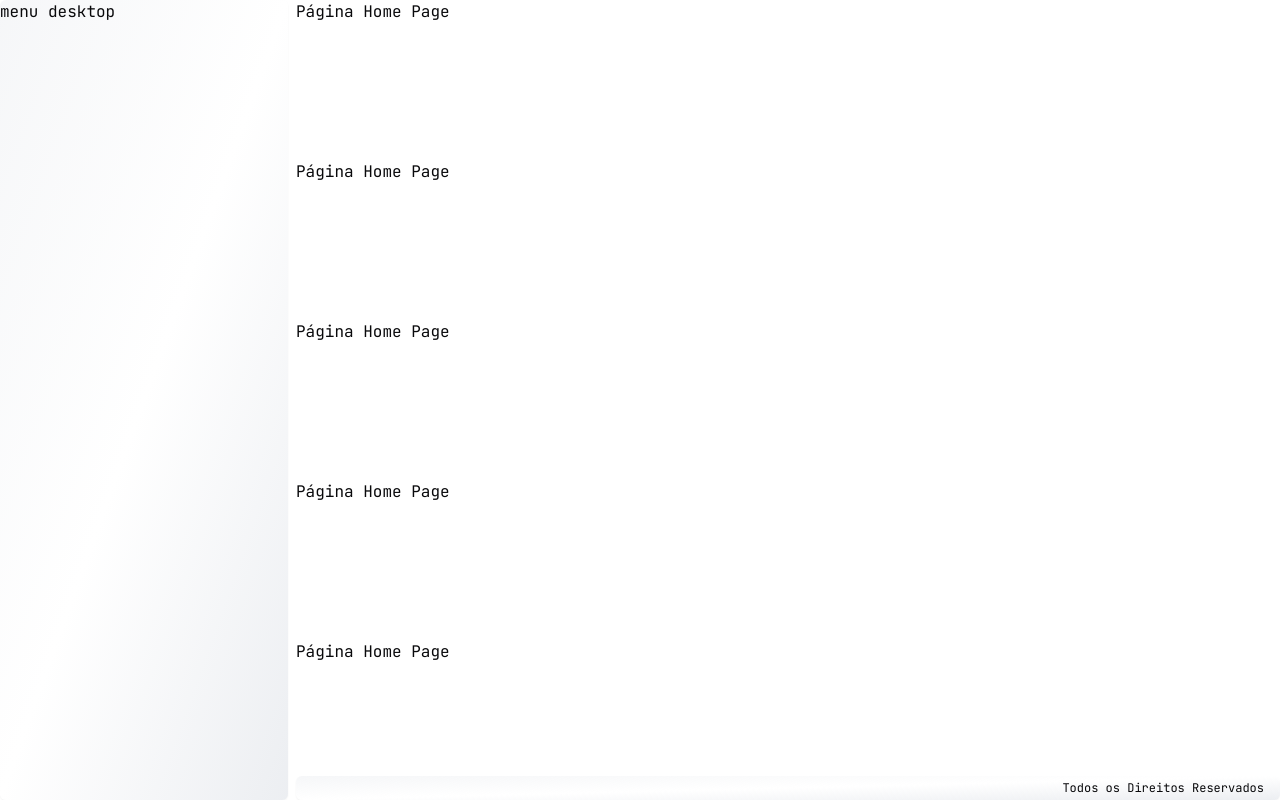
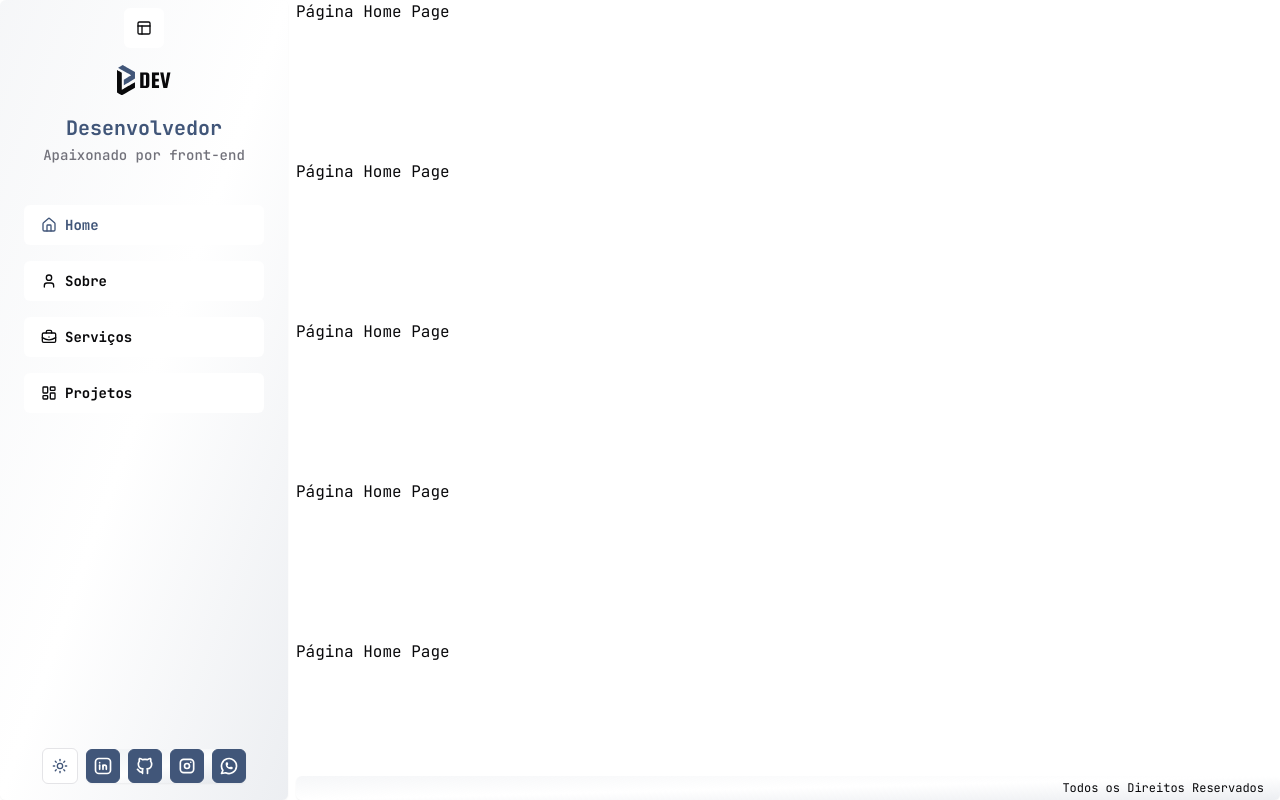
Before and after one commit to patricklimax/portfolio, a Next.js app: page / in a window 1280 px wide. Built offline with nearby package versions, Linux system fonts and the light colour scheme.

Commit message:
feat: created Components Header Desktop, NavBar Desktop and Header General

```diff
--- a/src/components/Header/header-desktop.tsx
+++ b/src/components/Header/header-desktop.tsx
@@ -1,3 +1,54 @@
+'use client';
+import clsx from 'clsx';
+import { PanelsTopLeftIcon } from 'lucide-react';
+import { useState } from 'react';
+import { Logotipo } from '../logotipo';
+import { MediaSocial } from '../media-social';
+import { ToggleTheme } from '../theme-toggle';
+import { Button } from '../ui/button';
+import { NavBarDesktop } from './navbar-desktop';
+import { TitleDev } from './title-dev';
+
 export const HeaderDesktop = () => {
-	return <div>nav desktop</div>;
+	const [sizeHeaderMinus, setSizeHeaderMinus] = useState<boolean>(false);
+
+	const handleDecreaseSizeHeaderButton = () => {
+		setSizeHeaderMinus(!sizeHeaderMinus);
+		console.log('chamou o size');
+	};
+	return (
+		<div
+			className={clsx(
+				'hidden sm:flex flex-col gap-4 items-center w-20 sm:w-72 relative transition-all duration-300 h-full px-6',
+				{
+					'md:w-24': sizeHeaderMinus
+				}
+			)}>
+			<Button
+				variant={'outline'}
+				onClick={handleDecreaseSizeHeaderButton}
+				size='icon'
+				className='border-none absolute top-2 left-1/2 -translate-x-1/2'>
+				<PanelsTopLeftIcon size={20} />
+			</Button>
+
+			<div className='mt-16'>
+				<Logotipo />
+			</div>
+
+			{!sizeHeaderMinus && <TitleDev />}
+
+			<div className='w-full flex-1'>
+				<NavBarDesktop sizeMenuDesktop={!sizeHeaderMinus} />
+			</div>
+
+			<div
+				className={clsx('flex items-center gap-2 py-4', {
+					'flex-col-reverse': sizeHeaderMinus
+				})}>
+				<ToggleTheme />
+				<MediaSocial sizeMenuDesktop={!sizeHeaderMinus} />
+			</div>
+		</div>
+	);
 };
--- a/src/components/Header/index.tsx
+++ b/src/components/Header/index.tsx
@@ -1,4 +1,5 @@
 import { BoxDiv } from '../box-div';
+import { HeaderDesktop } from './header-desktop';
 import { HeaderMobile } from './header-mobile';
 
 export const Header = () => {
@@ -6,7 +7,7 @@ export const Header = () => {
 		<header className='h-20 sm:h-screen'>
 			<BoxDiv className='h-full'>
 				<HeaderMobile />
-				<div className='hidden sm:flex md:w-72 sm:w-20'>menu desktop</div>
+				<HeaderDesktop />
 			</BoxDiv>
 		</header>
 	);
--- /dev/null
+++ b/src/components/Header/navbar-desktop.tsx
@@ -0,0 +1,47 @@
+'use client';
+import { linksMenuNavBar } from '@/data/menu-navbar';
+import clsx from 'clsx';
+import Link from 'next/link';
+import { usePathname } from 'next/navigation';
+import { Button } from '../ui/button';
+
+type NavBarDesktopProps = {
+	sizeMenuDesktop: boolean;
+};
+
+export const NavBarDesktop = ({ sizeMenuDesktop }: NavBarDesktopProps) => {
+	const pathname = usePathname();
+	return (
+		<nav className={clsx('flex flex-col items-center gap-4 w-full my-6')}>
+			{linksMenuNavBar.map(link => {
+				const LinkIcon = link.icon;
+				return (
+					<Link
+						className={clsx(
+							'w-full flex items-center justify-center border-none'
+						)}
+						key={link.name}
+						href={link.href}>
+						<Button
+							variant='outline'
+							className={clsx(
+								'flex items-center border-transparent gap-2 w-full justify-start font-bold text-foreground ',
+								{
+									'text-primary': pathname === link.href
+								},
+								{
+									'h-9 w-9 p-0 flex items-center justify-center':
+										!sizeMenuDesktop
+								}
+							)}>
+							<LinkIcon className='w-4' />
+							{sizeMenuDesktop && (
+								<p className='transition-all duration-200'>{link.name}</p>
+							)}
+						</Button>
+					</Link>
+				);
+			})}
+		</nav>
+	);
+};
--- /dev/null
+++ b/src/components/Header/title-dev.tsx
@@ -0,0 +1,13 @@
+export const TitleDev = () => {
+	return (
+		<div>
+			<p className='text-3xl font-bold text-center text-primary md:text-xl md:leading-relaxed'>
+				Desenvolvedor
+			</p>
+
+			<p className='font-medium text-center  text-muted-foreground md:text-sm'>
+				Apaixonado por front-end
+			</p>
+		</div>
+	);
+};
--- a/src/components/media-social.tsx
+++ b/src/components/media-social.tsx
@@ -1,5 +1,6 @@
 import { mediaSocial } from '@/data/media-social';
 import type { MediaSocialType } from '@/types/media-social';
+import clsx from 'clsx';
 import Link from 'next/link';
 import { BoxDiv } from './box-div';
 
@@ -17,9 +18,16 @@ const MediaSocialItem = ({ name, href, icon: Icon }: MediaSocialType) => {
 	);
 };
 
-export const MediaSocial = () => {
+type MediaSocialProps = {
+	sizeMenuDesktop?: boolean;
+};
+
+export const MediaSocial = ({ sizeMenuDesktop }: MediaSocialProps) => {
 	return (
-		<BoxDiv className='flex gap-4 bg-transparent'>
+		<BoxDiv
+			className={clsx('flex gap-2', {
+				'flex-col': !sizeMenuDesktop
+			})}>
 			{mediaSocial.map(item => (
 				<MediaSocialItem
 					key={item.name}
```
